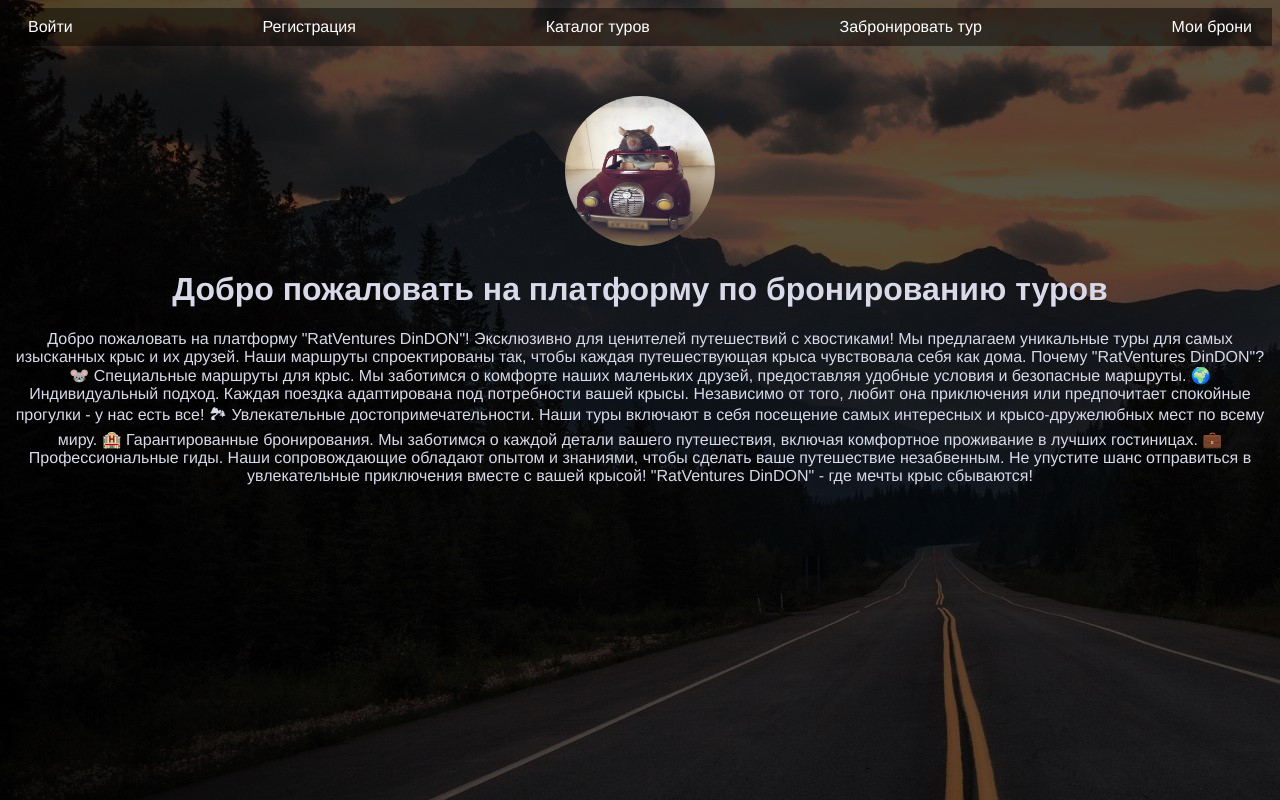
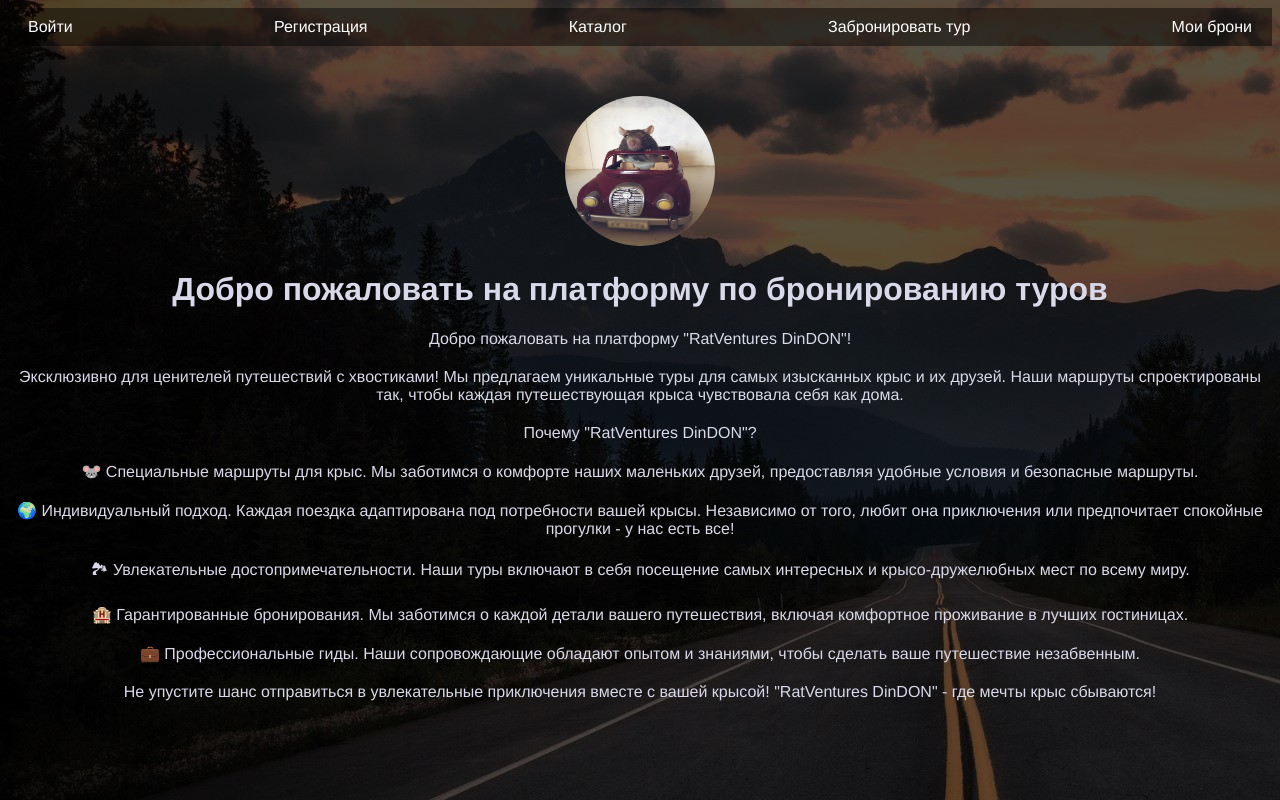
Before and after one commit to kkkchau/tour_booking, a Django app: page /booking/ in a window 1280 px wide. Run offline with Django 4.2, Linux system fonts and the light colour scheme.

Commit message:
fix design

```diff
--- a/Bookings/templates/booking/booking_success.html
+++ b/Bookings/templates/booking/booking_success.html
@@ -3,7 +3,7 @@
 <html lang="ru">
 <head>
     <meta charset="UTF-8">
-    <title>Успешное бронирование</title>
+    <title style="color: rgb(217, 217, 233);">Успешное бронирование</title>
     <style>
         body {
             font-family: Helvetica, sans-serif;
@@ -47,7 +47,7 @@
         <a href="/booking/myBooking">Мои брони</a>
     </div>
     <div class="content">
-        <h1>Ваше бронирование прошло успешно</h1>
+        <h1 style="color: rgb(217, 217, 233);">Ваше бронирование прошло успешно</h1>
         <img src="{% static 'img/smoking rat.jpg' %}" alt="Изображение">
     </div>
 </body>
--- a/Bookings/templates/booking/catalog.html
+++ b/Bookings/templates/booking/catalog.html
@@ -27,6 +27,7 @@
         .content {
             text-align: center;
             margin-top: 50px;
+            padding: 0 40px;
         }
         .content ul {
             list-style-type: none;
--- a/Bookings/templates/booking/draft_saved.html
+++ b/Bookings/templates/booking/draft_saved.html
@@ -3,7 +3,7 @@
 <html lang="ru">
 <head>
     <meta charset="UTF-8">
-    <title>Бронирование сохранено</title>
+    <title style="color: rgb(217, 217, 233);">Бронирование сохранено</title>
     <style>
         body {
             font-family: Helvetica, sans-serif;
@@ -47,7 +47,7 @@
         <a href="/booking/myBooking">Мои брони</a>
     </div>
     <div class="content">
-        <h1>Ваше бронирование успешно сохранено</h1>
+        <h1 style="color: rgb(217, 217, 233);">Ваше бронирование успешно сохранено</h1>
         <img src="{% static 'img/happy rat.jpg' %}" alt="Изображение">
     </div>
 </body>
--- a/Bookings/templates/booking/index.html
+++ b/Bookings/templates/booking/index.html
@@ -42,7 +42,7 @@
     <div class="menu">
         <a href="/booking/login">Войти</a>
         <a href="/booking/register">Регистрация</a>
-        <a href="/booking/catalog">Каталог туров</a>
+        <a href="/booking/catalog">Каталог</a>
         <a href="/booking/bookTour">Забронировать тур</a>
         <a href="/booking/myBooking">Мои брони</a>
     </div>
@@ -51,21 +51,21 @@
         <h1 style="color: rgb(217, 217, 233);"><b>Добро пожаловать на платформу по бронированию туров</b></h1>
         <p style="color: rgb(217, 217, 233);">Добро пожаловать на платформу "RatVentures DinDON"!
 
-            Эксклюзивно для ценителей путешествий с хвостиками! Мы предлагаем уникальные туры для самых изысканных крыс и их друзей. Наши маршруты спроектированы так, чтобы каждая путешествующая крыса чувствовала себя как дома.
+            <p style="color: rgb(217, 217, 233);">Эксклюзивно для ценителей путешествий с хвостиками! Мы предлагаем уникальные туры для самых изысканных крыс и их друзей. Наши маршруты спроектированы так, чтобы каждая путешествующая крыса чувствовала себя как дома.</p>
 
-            Почему "RatVentures DinDON"?
+            <p style="color: rgb(217, 217, 233);">Почему "RatVentures DinDON"?</p>
 
-            🐭 Специальные маршруты для крыс. Мы заботимся о комфорте наших маленьких друзей, предоставляя удобные условия и безопасные маршруты.
+            <p style="color: rgb(217, 217, 233);">🐭 Специальные маршруты для крыс. Мы заботимся о комфорте наших маленьких друзей, предоставляя удобные условия и безопасные маршруты.</p>
 
-            🌍 Индивидуальный подход. Каждая поездка адаптирована под потребности вашей крысы. Независимо от того, любит она приключения или предпочитает спокойные прогулки - у нас есть все!
+            <p style="color: rgb(217, 217, 233);">🌍 Индивидуальный подход. Каждая поездка адаптирована под потребности вашей крысы. Независимо от того, любит она приключения или предпочитает спокойные прогулки - у нас есть все!</p>
 
-            🏞 Увлекательные достопримечательности. Наши туры включают в себя посещение самых интересных и крысо-дружелюбных мест по всему миру.
+            <p style="color: rgb(217, 217, 233);">🏞 Увлекательные достопримечательности. Наши туры включают в себя посещение самых интересных и крысо-дружелюбных мест по всему миру.</p>
 
-            🏨 Гарантированные бронирования. Мы заботимся о каждой детали вашего путешествия, включая комфортное проживание в лучших гостиницах.
+            <p style="color: rgb(217, 217, 233);">🏨 Гарантированные бронирования. Мы заботимся о каждой детали вашего путешествия, включая комфортное проживание в лучших гостиницах.</p>
 
-            💼 Профессиональные гиды. Наши сопровождающие обладают опытом и знаниями, чтобы сделать ваше путешествие незабвенным.
+            <p style="color: rgb(217, 217, 233);">💼 Профессиональные гиды. Наши сопровождающие обладают опытом и знаниями, чтобы сделать ваше путешествие незабвенным.</p>
 
-            Не упустите шанс отправиться в увлекательные приключения вместе с вашей крысой! "RatVentures DinDON" - где мечты крыс сбываются!</p>
+            <p style="color: rgb(217, 217, 233);"> Не упустите шанс отправиться в увлекательные приключения вместе с вашей крысой! "RatVentures DinDON" - где мечты крыс сбываются!</p>
     </div>
 </body>
 </html>
--- a/Bookings/templates/booking/my_booking.html
+++ b/Bookings/templates/booking/my_booking.html
@@ -55,7 +55,7 @@
     <div class="menu">
         <a href="/booking/login">Войти</a>
         <a href="/booking/register">Регистрация</a>
-        <a href="/booking/catalog">Каталог туров</a>
+        <a href="/booking/catalog">Каталог</a>
         <a href="/booking/bookTour">Забронировать тур</a>
         <a href="/booking/myBooking">Мои брони</a>
     </div>
```
Also changed, not shown: db.sqlite3.
